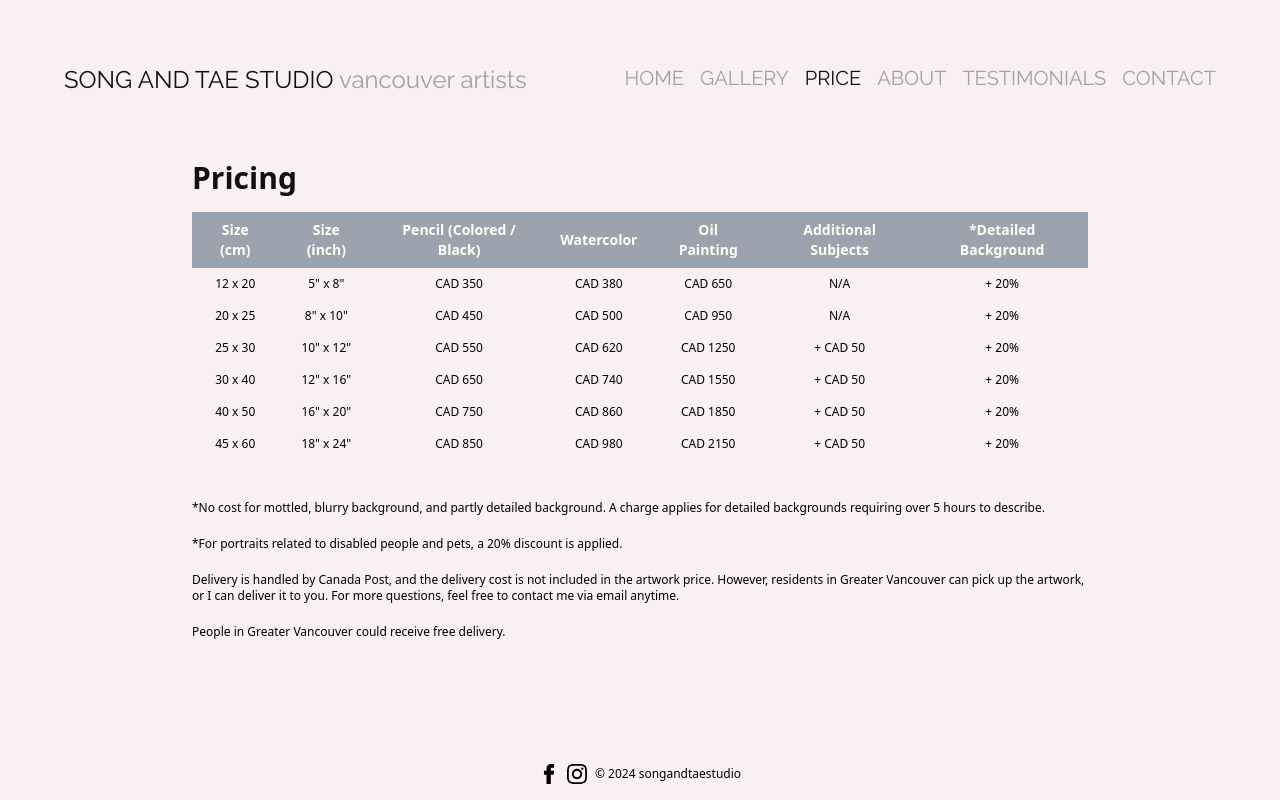
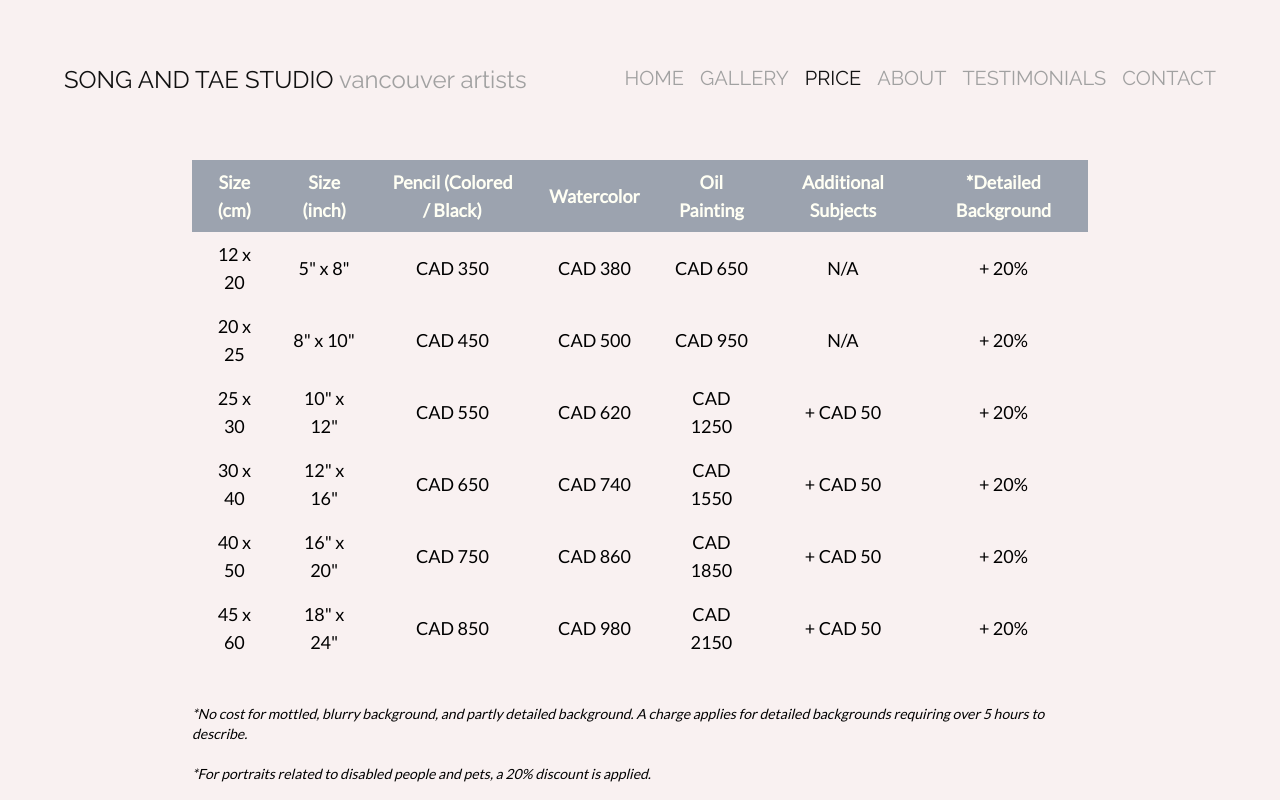
Before and after one commit to KevinNha/songandtaestudio, a Next.js app: page /catalog in a window 1280 px wide. Shown: the top 800 px of the page. Built offline with nearby package versions, Linux system fonts and the light colour scheme.

Commit message:
slight style changes

```diff
--- a/src/app/catalog/page.tsx
+++ b/src/app/catalog/page.tsx
@@ -2,6 +2,9 @@ import PriceTable, {
   PriceTableCol,
   PriceCollection,
 } from '@/components/PriceTable';
+import { Lato } from 'next/font/google';
+
+const lato = Lato({ weight: '400', subsets: ['latin'] });
 
 const data: PriceCollection[] = [
   {
@@ -102,25 +105,24 @@ const columns: PriceTableCol[] = [
 
 const Page = () => {
   return (
-    <div>
-      <h1 className="text-3xl font-bold mb-4 text-[#111111]">Pricing</h1>
+    <div className={`${lato.className}`}>
       <PriceTable data={data} columns={columns} />
-      <p className="mt-10 mb-5 text-xs">
+      <p className="mt-10 mb-5 text-sm italic">
         *No cost for mottled, blurry background, and partly detailed background.
         A charge applies for detailed backgrounds requiring over 5 hours to
         describe.
       </p>
-      <p className="text-xs">
+      <p className="text-sm italic">
         *For portraits related to disabled people and pets, a 20% discount is
         applied.
       </p>
-      <p className="mt-5 text-xs">
+      <p className="mt-5 text-sm">
         Delivery is handled by Canada Post, and the delivery cost is not
         included in the artwork price. However, residents in Greater Vancouver
         can pick up the artwork, or I can deliver it to you. For more questions,
         feel free to contact me via email anytime.
       </p>
-      <p className="mt-5 mb-10 text-xs">
+      <p className="mt-5 mb-10 text-sm">
         People in Greater Vancouver could receive free delivery.
       </p>
     </div>
--- a/src/components/PriceTable.tsx
+++ b/src/components/PriceTable.tsx
@@ -1,3 +1,5 @@
+import { Lato } from 'next/font/google';
+
 export interface PriceCollection {
   sizeCm: [number, number];
   sizeInch: [number, number];
@@ -19,14 +21,20 @@ type TableProps = {
   columns: PriceTableCol[];
 };
 
+const lato = Lato({ weight: '400', subsets: ['latin'] });
+
 const PriceTable = ({ data, columns }: TableProps) => {
   return (
-    <div className="overflow-x-auto text-center">
+    <div className={`${lato.className} overflow-x-auto text-center`}>
       <table className="min-w-full border-gray-300">
-        <thead className="bg-gray-400 text-[#fffff4] text-sm py-0">
+        <thead className="bg-gray-400 text-[#fffff4] py-0">
           <tr>
             {columns.map((column) => (
-              <th key={column.key} scope="col" className="px-4 py-2">
+              <th
+                key={column.key}
+                scope="col"
+                className="px-4 py-2 lg:h-16 lg:text-lg"
+              >
                 {column.headerText}
               </th>
             ))}
@@ -35,7 +43,10 @@ const PriceTable = ({ data, columns }: TableProps) => {
         <tbody>
           {data.length === 0 ? (
             <tr>
-              <td colSpan={columns.length} className="text-center py-4">
+              <td
+                colSpan={columns.length}
+                className="text-center py-4 lg:h-16 lg:text-lg"
+              >
                 No data available.
               </td>
             </tr>
@@ -46,7 +57,10 @@ const PriceTable = ({ data, columns }: TableProps) => {
                 className="hover:bg-gray-200 text-xs text-center"
               >
                 {columns.map((column) => (
-                  <td key={column.key} className="px-4 py-2 text-center">
+                  <td
+                    key={column.key}
+                    className="px-4 py-2 text-center lg:h-16 lg:text-lg"
+                  >
                     {column.html(item)}
                   </td>
                 ))}
```
